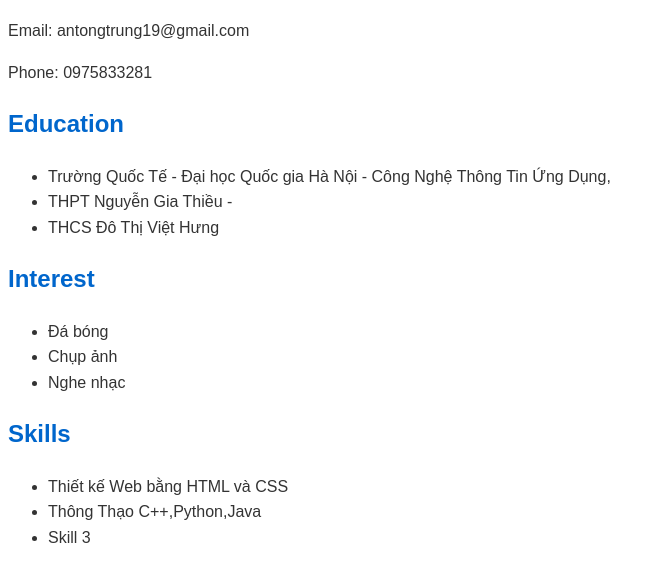
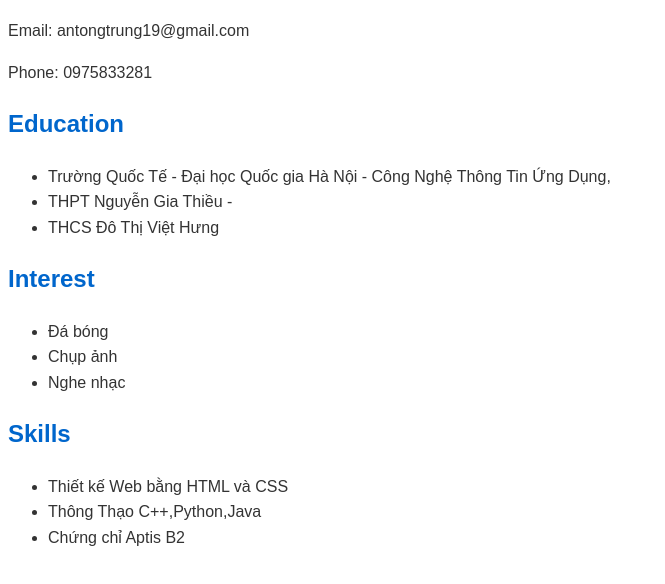
Before and after one commit to ALindasT/ALindasT.github.io, a plain HTML site: page week2/CV.html in a window 1280 px wide. Shown: the part 76-660 px from the top of the page, without its empty margins (0-665 px from the left). Drawn offline with Linux system fonts and the light colour scheme.

Commit message:
Update CV.html

```diff
--- a/week2/CV.html
+++ b/week2/CV.html
@@ -44,7 +44,7 @@
     <ul>
       <li>Thiết kế Web bằng HTML và CSS</li>
       <li>Thông Thạo C++,Python,Java</li>
-      <li>Skill 3</li>
+      <li>Chứng chỉ Aptis B2</li>
     </ul>
   </div>
 </body>
```
